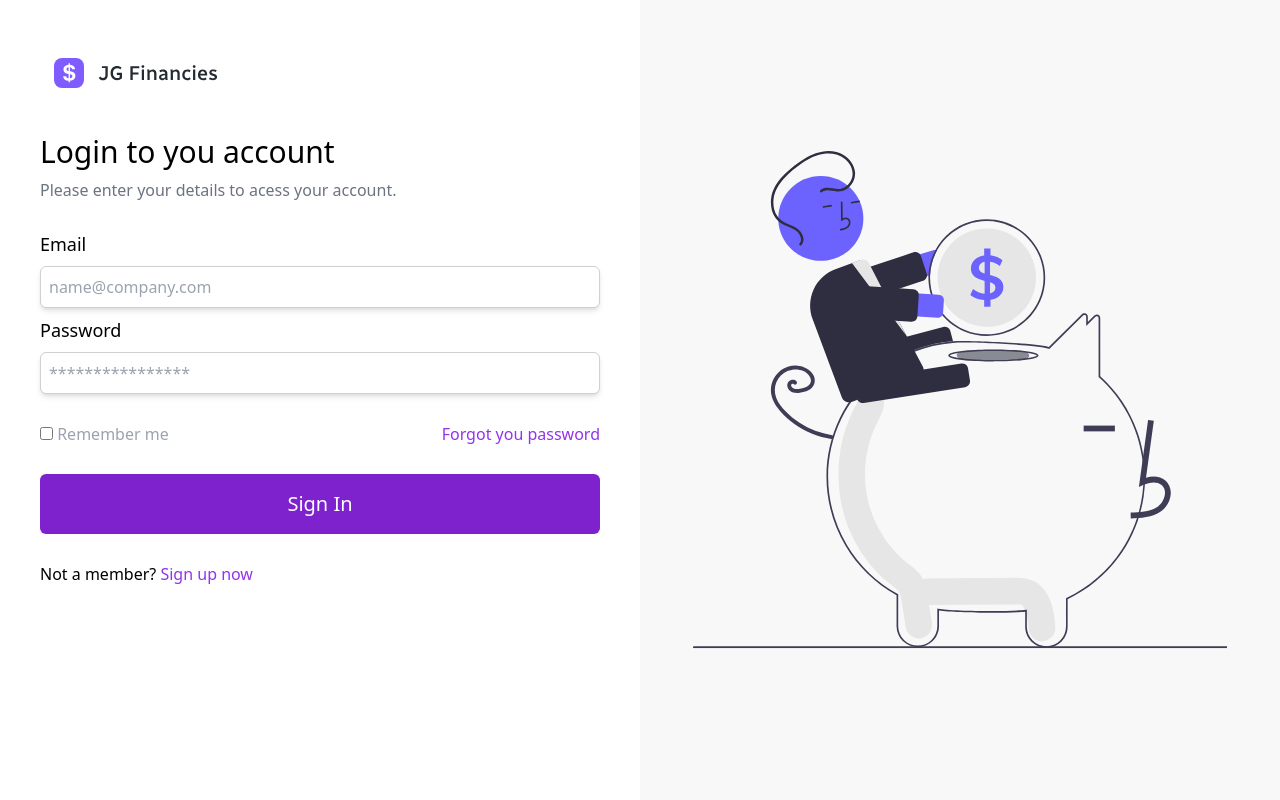
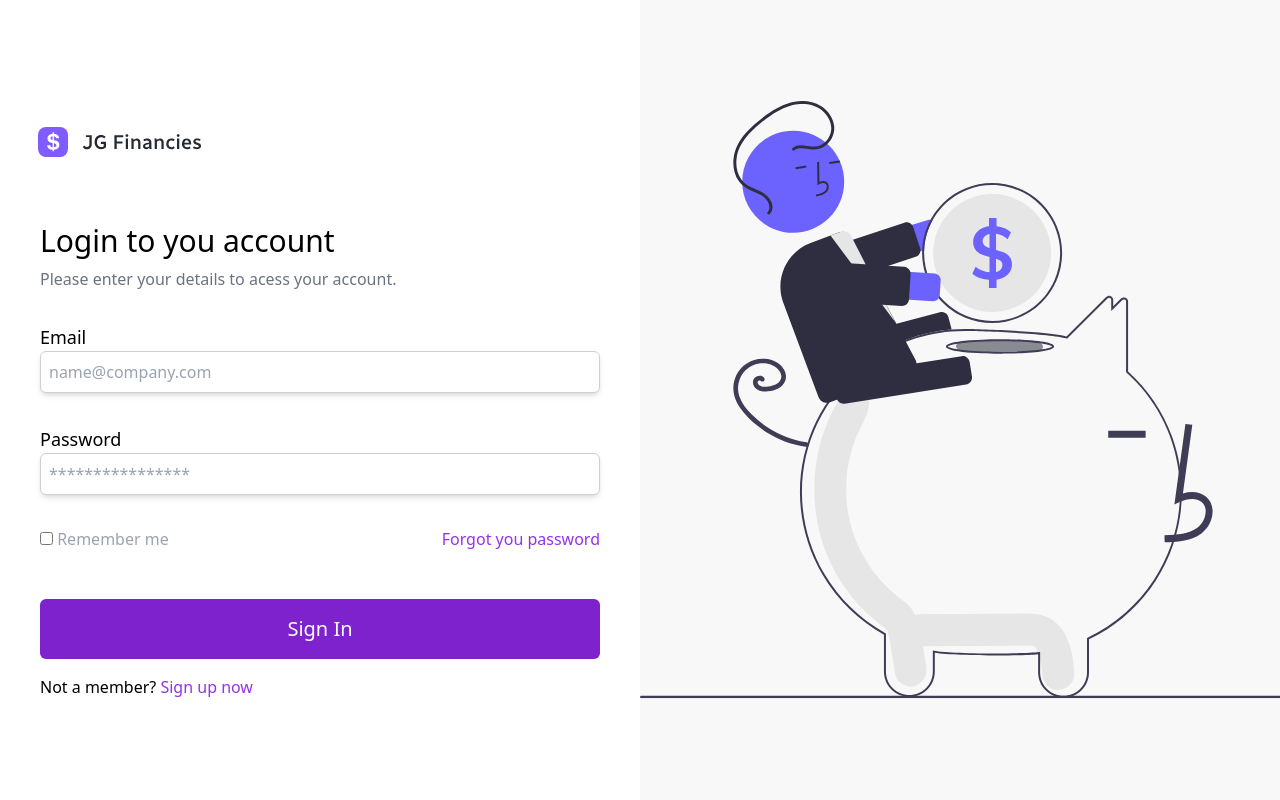
Before and after one commit to gersonRamirez22/jgfinances, a Laravel app: page /login in a window 1280 px wide. Run offline with Laravel 10, Linux system fonts and the light colour scheme; style sheets or scripts are compiled from the project's sources.

Commit message:
📝chore: se modifica la vista login, usando grid, se crea componentes

```diff
--- /dev/null
+++ b/resources/views/Components/Button.blade.php
@@ -0,0 +1,3 @@
+<div class="py-4">
+  <button class="w-full p-4 rounded-md bg-purple-700 text-xl text-white " type="submit">Sign In</button>
+</div>
--- /dev/null
+++ b/resources/views/Components/LoginForm.blade.php
@@ -0,0 +1,19 @@
+<form class="mt-4 mb-4 py-4 space-y-8">
+  <div class="flex flex-col">
+    <label class="text-lg" for="">Email</label>
+    <input class="rounded-md p-2 border-solid border-[#D0D0D0] border shadow-md" type="email" placeholder="name@company.com">
+  </div>
+  <div class="flex flex-col">
+    <label class="text-lg" for="password">Password</label>
+    <input class="rounded-md p-2 border-solid border-[#D0D0D0] border shadow-md" type="password" placeholder="****************">
+  </div>
+  <div class="flex justify-between">
+    <div>
+      <input class="border-white sol border-solid" type="checkbox" name="" id="" value=>
+      <label class="text-gray-400  text-base " for="">Remember me</label>
+    </div>
+    <div>
+      <p class="text-purple-600 text-base">Forgot you password</p>
+    </div>
+  </div>
+</form>
--- a/resources/views/Components/logo.blade.php
+++ b/resources/views/Components/logo.blade.php
@@ -1,3 +1,3 @@
-<a href="#" class="flex items-center p-2 rounded-lg group">
-    <img src="{{URL::asset('images/logo.svg')}}" />
+<a href="#" class="flex items-center py-2 rounded-lg group">
+    <img src="{{URL::asset('images/logo.svg')}}" class="-ml-4" />
 </a>
--- a/resources/views/auth/login.blade.php
+++ b/resources/views/auth/login.blade.php
@@ -1,5 +1,6 @@
 <!DOCTYPE html>
 <html lang="en">
+
 <head>
     <meta charset="UTF-8">
     <meta name="viewport" content="width=device-width, initial-scale=1.0">
@@ -7,52 +8,30 @@
     @vite('resources/css/app.css')
     <title>Login</title>
 </head>
+
 <body>
-        <div class="flex justify-around  w-full h-[100vh]" >
-            <div class= "w-[50%] gap-7 flex flex-col p-10">
-
-                <div>
-                <img src="{{URL::asset('images/Logo.svg')}}" alt="logo">
+    <div class="grid items-center md:grid-cols-2 h-[100vh]">
+        <div class="p-10">
+            <div class="pb-10">
+                <x-logo />
             </div>
-
-                <div class="flex flex-col gap-2 ">
+            <div class="space-y-2">
                 <h1 class="font-sans text-3xl">Login to you account</h1>
                 <p class="font-sans text-base text-gray-500">Please enter your details to acess your account.</p>
             </div>
-
-
-                <form class="flex flex-col gap-2">
-                    <label class="text-lg" for="">Email</label>
-                    <input class="rounded-md p-2 border-solid border-[#D0D0D0] border shadow-md" type="email"  placeholder="name@company.com">
-
-                    <label class="text-lg" for="password">Password</label>
-                    <input class="rounded-md p-2 border-solid border-[#D0D0D0] border shadow-md" type="password" placeholder="****************">
-                </form>
-
-                    <div class="flex justify-between">
-
             <div>
-                            <input  class="border-white sol border-solid" type="checkbox" name="" id="" value=>
-                            <label class="text-gray-400  text-base " for="">Remember me</label>
+                <x-LoginForm />
             </div>
-
-                       <p class="text-purple-600 text-base">Forgot you password</p>
-                    </div>
-
-                <button class=" p-4 rounded-md bg-purple-700 text-xl text-white " type="submit">Sign In</button>
+            <x-Button />
             <div>
                 <p>Not a member? <a class="text-purple-600" href="auth/loginRegistre">Sign up now</a></p>
             </div>
-
-
-
         </div>
 
-            <div class="w-[50%] flex justify-center items-center bg-[#F8F8F8]">
-                <img class="w-5/6 h-5/6 " src="{{URL::asset('images/undraw.svg')}}"alt="">
+        <div class="grid bg-[#F8F8F8] justify-center items-center h-full">
+            <img class="w-full" src="{{URL::asset('images/undraw.svg')}}" alt="banner">
         </div>
-
-
     </div>
 </body>
+
 </html>
```
Lines whose indentation alone changed are shown as unchanged.
